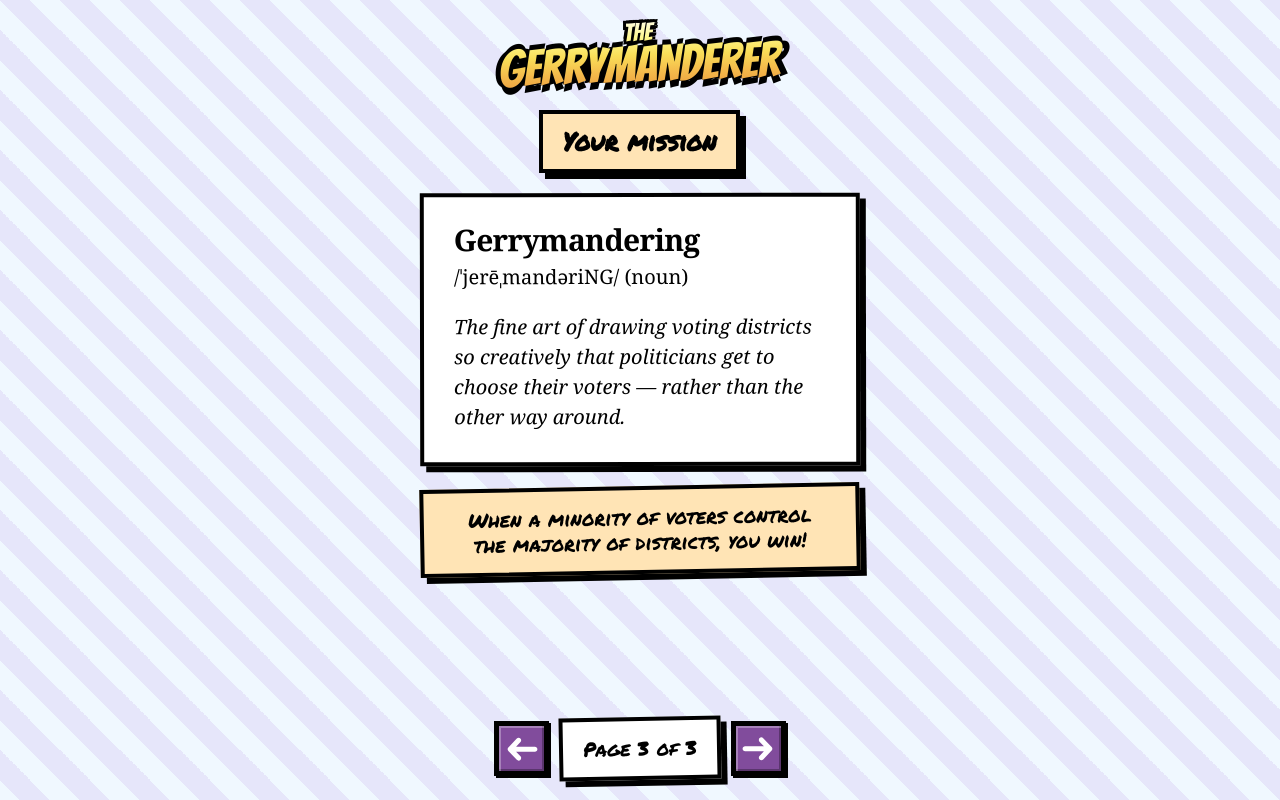
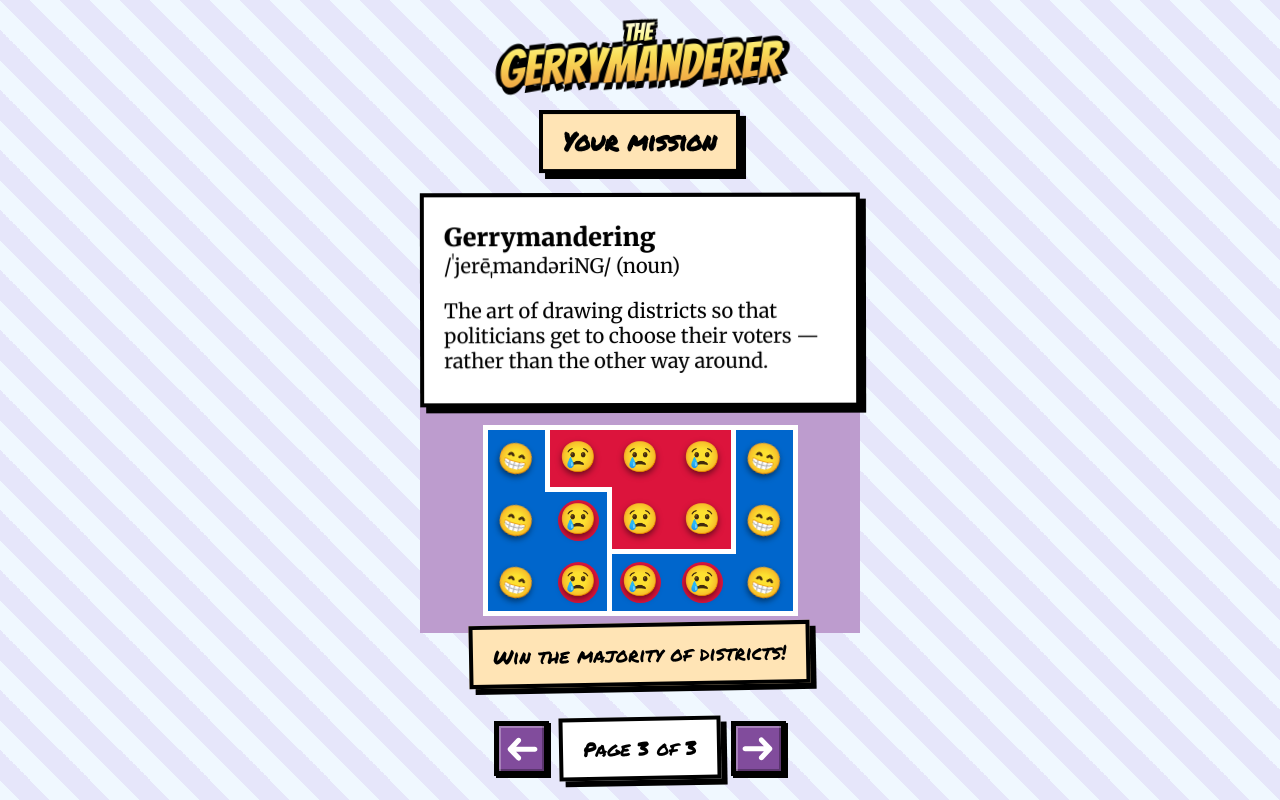
Before and after one commit to nicktwhalen/gerrymanderer, a Next.js app: page /mission in a window 1280 px wide. Built offline with nearby package versions, Linux system fonts and the light colour scheme.

Commit message:
feat: tutorial page 3

```diff
--- a/src/app/layout.tsx
+++ b/src/app/layout.tsx
@@ -19,12 +19,15 @@
   return (
     <html lang="en">
       <head>
-        <link rel="icon" type="image/png" href="/favicon.png"></link>
         <link rel="preconnect" href="https://fonts.googleapis.com" />
         <link
           rel="preconnect"
           href="https://fonts.gstatic.com"
           crossOrigin=""
+        />
+        <link
+          href="https://fonts.googleapis.com/css2?family=Bangers&family=Merriweather:ital,opsz,wght@0,18..144,300..900;1,18..144,300..900&family=Permanent+Marker&display=swap"
+          rel="stylesheet"
         />
       </head>
       <body>
--- a/src/app/mission/page.tsx
+++ b/src/app/mission/page.tsx
@@ -1,9 +1,52 @@
 import type { Metadata } from 'next';
+import { LEVELS } from '@/types/level';
 import Button from '@/components/Button/Button';
 import Text from '@/components/Text/Text';
 import Definition from '@/components/Definition/Definition';
 import ArrowRightIcon from '@/icons/ArrowRightIcon';
 import ArrowLeftIcon from '@/icons/ArrowLeftIcon';
+import Board from '@/components/Board/Board';
+import VoterGrid from '@/components/VoterGrid/VoterGrid';
+import VoterButton from '@/components/VoterButton/VoterButton';
+import { THEM, US, VoterType } from '@/types/game';
+
+const WIN_STATE_DISTRICTS = [
+  [VoterType.Us, VoterType.Them, VoterType.Them, VoterType.Them, VoterType.Us],
+  [VoterType.Us, VoterType.Us, VoterType.Them, VoterType.Them, VoterType.Us],
+  [VoterType.Us, VoterType.Us, VoterType.Us, VoterType.Us, VoterType.Us],
+];
+
+import type { VoterMood } from '@/types/game';
+
+const WIN_STATE_MOODS: VoterMood[][] = [
+  ['elated', 'sad', 'sad', 'sad', 'elated'],
+  ['elated', 'sad', 'sad', 'sad', 'elated'],
+  ['elated', 'sad', 'sad', 'sad', 'elated'],
+];
+
+const WIN_STATE_BORDERS = [
+  [
+    { top: true, left: true, right: true },
+    { top: true, bottom: true },
+    { top: true },
+    { top: true, right: true },
+    { top: true, right: true },
+  ],
+  [
+    { left: true },
+    { right: true },
+    { bottom: true },
+    { bottom: true, right: true },
+    { right: true },
+  ],
+  [
+    { bottom: true, left: true },
+    { bottom: true, right: true },
+    { bottom: true },
+    { bottom: true },
+    { bottom: true, right: true },
+  ],
+];
 
 export const metadata: Metadata = {
   title: 'The Gerrymanderer: Your mission',
@@ -20,12 +63,34 @@
       <Definition
         term="Gerrymandering"
         pronunciation="/ˈjerēˌmandəriNG/ (noun)"
-        definition="The fine art of drawing voting districts so creatively that politicians get to choose their voters — rather than the other way around."
+        definition="The art of drawing districts so that politicians get to choose their voters — rather than the other way around."
       />
+      <Board interactive={false} style={{ margin: '-1rem auto -1.5rem' }}>
+        <VoterGrid cols={5} rows={3}>
+          {LEVELS[1].voterGrid.map((row, rowIndex) =>
+            row.map((voter, colIndex) => {
+              const color = voter === VoterType.Us ? US : THEM;
+              const district =
+                WIN_STATE_DISTRICTS[rowIndex][colIndex] === VoterType.Us
+                  ? US
+                  : THEM;
+              const winner = district === US ? US : THEM;
+              return (
+                <VoterButton
+                  key={colIndex}
+                  color={color}
+                  size={6}
+                  borders={WIN_STATE_BORDERS[rowIndex][colIndex]}
+                  districtColor={winner}
+                  mood={WIN_STATE_MOODS[rowIndex][colIndex]}
+                />
+              );
+            }),
+          )}
+        </VoterGrid>
+      </Board>
       <Text>
-        <p>
-          When a minority of voters control the majority of districts, you win!
-        </p>
+        <p>Win the majority of districts!</p>
       </Text>
       <div className="flex-center" style={{ marginTop: 'auto' }}>
         <Button href="/districts" ariaLabel="Previous: Districts">
--- a/src/components/Definition/Definition.module.css
+++ b/src/components/Definition/Definition.module.css
@@ -1,13 +1,13 @@
 .dictionary {
-  padding: 1rem 1.5rem 1.5rem;
+  z-index: var(--layer-text);
+  padding: 1.25rem 1rem 1.5rem;
   border: 0.2rem solid black;
   background-color: white;
   box-shadow: 0.3rem 0.3rem 0 black;
-  font-family: Georgia, serif;
-  line-height: 1.5;
+  font-family: Merriweather, serif;
+  line-height: 1.25;
   text-align: left;
- transform-origin: center;
-  transition-behavior: allow-discrete;
+  transform-origin: center;
   transition-duration: var(--animation-duration);
   transition-property: opacity, scale, rotate;
   transition-timing-function: ease;
@@ -20,9 +20,8 @@
 }
 
 .term {
-  font-size: 1.5rem;
-  font-weight: bold;
-  letter-spacing: -0.025em;
+  font-size: 1.25rem;
+  font-weight: 900;
 }
 
 .pronunciation {
@@ -30,6 +29,5 @@
 }
 
 .definition {
-  font-style: italic;
   text-wrap: pretty;
 }
--- a/src/styles/typography.css
+++ b/src/styles/typography.css
@@ -1,5 +1,3 @@
-@import url('https://fonts.googleapis.com/css2?family=Creepster&family=Permanent+Marker&family=Bangers&display=swap');
-
 html {
   font-size: clamp(14px, 2.5dvh, 24px);
   transition: font-size var(--animation-duration) ease;
--- a/src/types/game.ts
+++ b/src/types/game.ts
@@ -55,7 +55,7 @@
 
 export type TileSide = 'top' | 'right' | 'bottom' | 'left';
 
-export type TileBorders = Record<TileSide, boolean>;
+export type TileBorders = Partial<Record<TileSide, boolean>>;
 
 export type VoterMood =
   | 'elated'
```
Also changed, not shown: src/components/GameBoard.tsx (+2 -9 lines).
